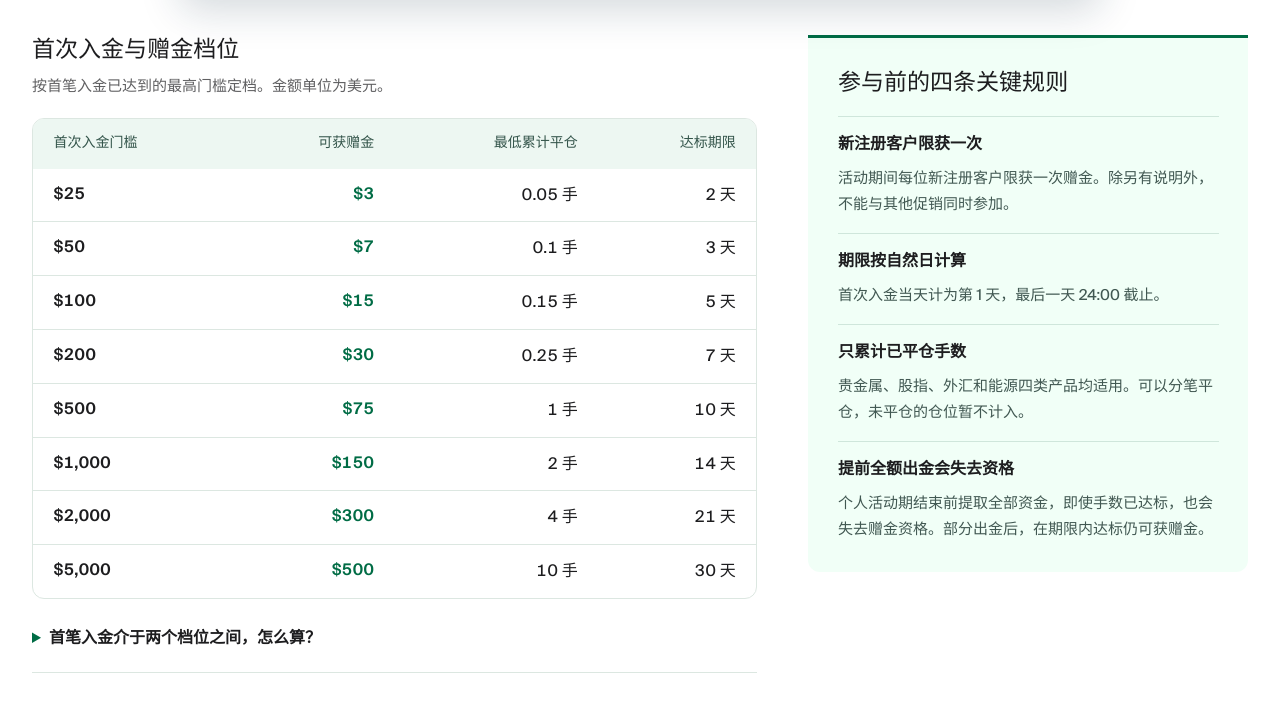
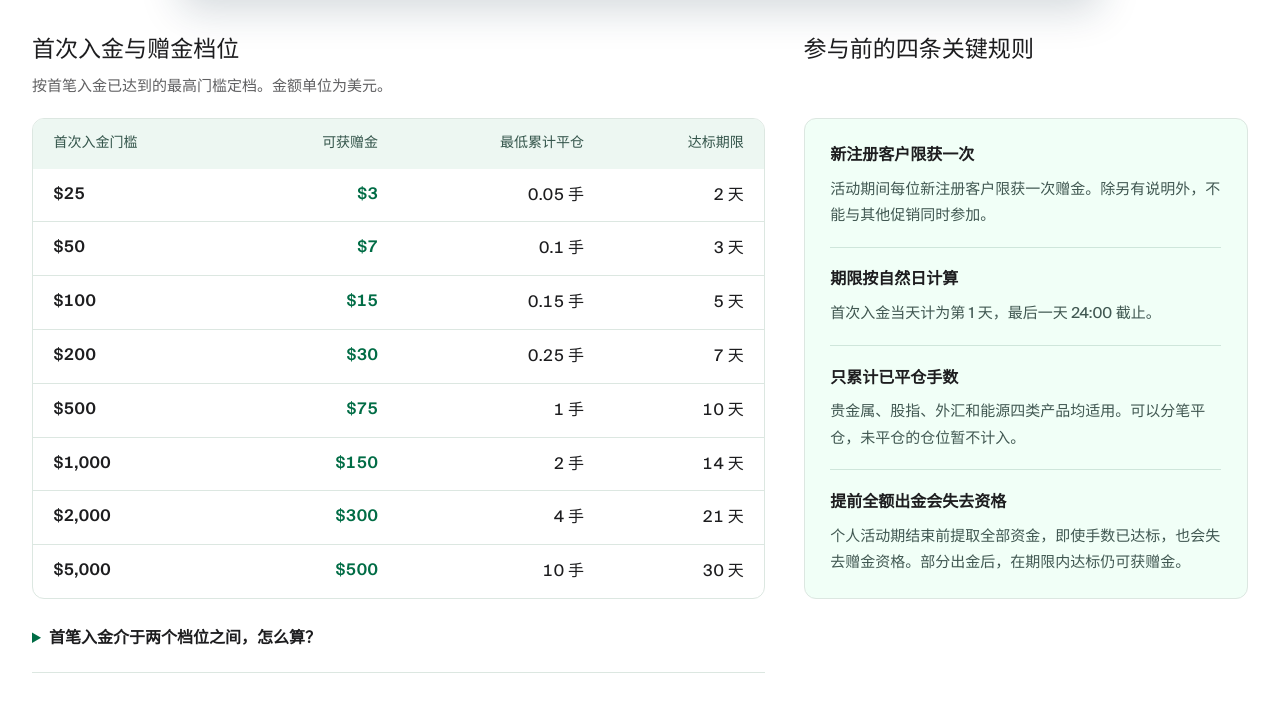
Before and after one commit to MrRoam/smartHSB, a plain HTML site: page website/promotions.html in a window 1280 px wide. Shown: the part 788-1500 px from the top of the page. Drawn offline with Linux system fonts and the light colour scheme.

Commit message:
Align bonus tier table and participation rules on shared rows

```diff
--- a/website/assets/css/promotions.css
+++ b/website/assets/css/promotions.css
@@ -58,18 +58,22 @@
 .bonus-comparison {
   display: grid;
   grid-template-columns: minmax(0, 1.65fr) minmax(0, 1fr);
-  align-items: start;
-  gap: clamp(28px, 4vw, 64px);
+  column-gap: clamp(24px, 3vw, 42px);
 }
 .bonus-comparison h3, .bonus-funding h2 { font-size: clamp(21px, 1.8vw, 27px); line-height: 1.4; }
 .bonus-table-note { margin: 6px 0 18px; font-size: 15px; color: var(--site-muted); }
-.bonus-key-rules {
+.bonus-key-rules dl {
+  display: grid;
+  margin: 0;
   background: var(--site-surface-mint);
-  border-top: 3px solid var(--site-green);
-  border-radius: 0 0 12px 12px;
-  padding: clamp(18px, 2.3vw, 32px);
+  border: 1px solid var(--site-line);
+  border-radius: 12px;
+  padding: 4px clamp(18px, 2vw, 28px);
 }
-.bonus-key-rules dt { margin-top: 16px; padding-top: 14px; border-top: 1px solid #cfe6db; font-weight: 600; }
+.bonus-key-rules h3 { margin-bottom: 18px; }
+.bonus-key-rules dl > div { align-content: center; padding-block: 14px; }
+.bonus-key-rules dl > div + div { border-top: 1px solid #cfe6db; }
+.bonus-key-rules dt { font-weight: 600; }
 .bonus-key-rules dd, .bonus-tier-help p, .bonus-funding p { margin: 5px 0 0; line-height: 1.75; color: #415852; }
 .bonus-key-rules dd { font-size: 15px; }
 .bonus-tier-help { margin-top: 8px; border-bottom: 1px solid var(--site-line); }
@@ -156,6 +160,11 @@ html:has(.bonus-dialog[open]) { overflow: hidden; }
 .bonus-rule-copy p { font-size: 15px; margin-top: 6px; }
 .bonus-link { color: var(--site-green); text-decoration: underline; text-underline-offset: .2em; }
 
+@media (min-width: 901px) {
+  .bonus-schedule, .bonus-key-rules { display: grid; grid-template-rows: subgrid; }
+  .bonus-schedule { grid-column: 1; grid-row: 1 / span 3; }
+  .bonus-key-rules { grid-column: 2; grid-row: 1 / span 2; }
+}
 @media (max-width: 900px) {
   .bonus-layout, .bonus-comparison { grid-template-columns: minmax(0, 1fr); gap: 24px; }
 }
--- a/website/promotions.html
+++ b/website/promotions.html
@@ -19,7 +19,7 @@
 <link href="assets/css/style.css" rel="stylesheet"/>
 <link href="assets/css/page.css" rel="stylesheet"/>
 <link href="assets/css/column-home.css?v=6d8ed61583" rel="stylesheet"/><link href="assets/css/navigation-v2.css?v=2078a4f237" rel="stylesheet"/><link href="assets/css/subpages.css?v=55913b82e3" rel="stylesheet"/><link href="assets/css/editorial-pages.css?v=784e0d5d0f" rel="stylesheet"/><link href="assets/css/site-light.css?v=91347ec348" rel="stylesheet"/><link href="assets/css/site-motion.css?v=383d557e69" rel="stylesheet"/><meta name="theme-color" content="#FFFFFF"/><link href="assets/css/pop-in.css?v=db98d4bd97" rel="stylesheet"/><link href="assets/css/slide-in.css?v=aaa7a04187" rel="stylesheet"/><link href="assets/css/scroll-unfold-w.css?v=fd23db969f" rel="stylesheet"/><link href="assets/css/type-in.css?v=df85f7c846" rel="stylesheet"/><script>document.documentElement.className+=" js";</script>
-<link rel="stylesheet" href="assets/css/promotions.css?v=20261127b"/>
+<link rel="stylesheet" href="assets/css/promotions.css?v=20261127c"/>
 </head>
 <body class="internal-site page-promotions trade-marketing" data-page="promotions"><a class="skip-link" href="#main">跳转到主要内容</a>
 <header class="site-header" id="header"><div class="container nav-inner">
@@ -94,8 +94,10 @@
       </div>
       <div class="bonus-comparison">
         <section class="bonus-schedule" aria-labelledby="tiers-title">
+          <div>
             <h3 id="tiers-title">首次入金与赠金档位</h3>
             <p class="bonus-table-note">按首笔入金已达到的最高门槛定档。金额单位为美元。</p>
+          </div>
           <table class="bonus-tiers" aria-label="八档新客赠金及达标条件，金额单位为美元">
             <thead><tr><th scope="col">首次入金门槛</th><th scope="col">可获赠金</th><th scope="col">最低累计平仓</th><th scope="col">达标期限</th></tr></thead>
             <tbody>
@@ -157,14 +159,22 @@
         <aside class="bonus-key-rules" aria-labelledby="key-rules-title">
           <h3 id="key-rules-title">参与前的四条关键规则</h3>
           <dl>
+            <div>
               <dt>新注册客户限获一次</dt>
               <dd>活动期间每位新注册客户限获一次赠金。除另有说明外，不能与其他促销同时参加。</dd>
+            </div>
+            <div>
               <dt>期限按自然日计算</dt>
               <dd>首次入金当天计为第 1 天，最后一天 24:00 截止。</dd>
+            </div>
+            <div>
               <dt>只累计已平仓手数</dt>
               <dd>贵金属、股指、外汇和能源四类产品均适用。可以分笔平仓，未平仓的仓位暂不计入。</dd>
+            </div>
+            <div>
               <dt>提前全额出金会失去资格</dt>
               <dd>个人活动期结束前提取全部资金，即使手数已达标，也会失去赠金资格。部分出金后，在期限内达标仍可获赠金。</dd>
+            </div>
           </dl>
         </aside>
       </div>
```
Also changed, not shown: 1 other file. Lines whose indentation alone changed are shown as unchanged.
